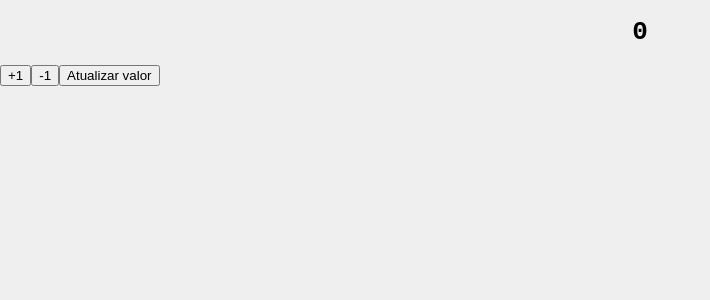
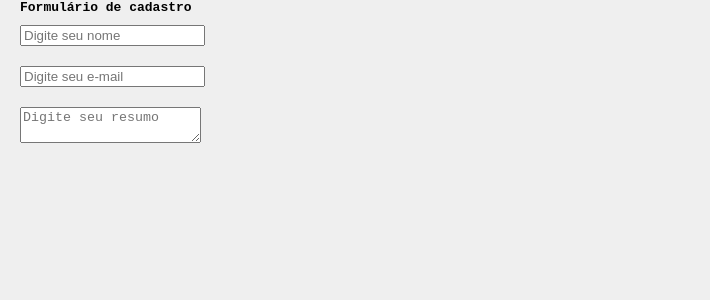
Before and after one commit to Brunafariia/AULAS-DE-REACT, a React (Create React App) app: page / in a window 1280 px wide. Shown: the top 300 px of the page, without its empty margins (0-710 px from the left). Built offline with nearby package versions, Linux system fonts and the light colour scheme.

Commit message:
aula 16.03

```diff
--- a/src/App.jsx
+++ b/src/App.jsx
@@ -6,8 +6,8 @@
 // import { ProductList } from "./components/ProductList/ProductList";
 // import { Quadrado } from "./components/Quadrado/Quadrado";
 
-import { Contador } from "./components/Contador/Contador";
-
+// import { Contador } from "./components/Contador/Contador";
+import { Cadastro } from "./components/Cadastro/Cadastro";
 
 export function App() {
     return (
@@ -21,9 +21,8 @@ export function App() {
             <ChecarNumero numero={4} /> */}
             {/* <ProductList /> */}
             {/* <Quadrado /> */}
-            <Contador />
-
-
+            {/* <Contador /> */}
+            <Cadastro />
         </>
     );
 }
--- /dev/null
+++ b/src/components/Cadastro/Cadastro.css
@@ -0,0 +1,3 @@
+strong, input, textarea {
+    margin: 10px 20px;
+}
--- /dev/null
+++ b/src/components/Cadastro/Cadastro.jsx
@@ -0,0 +1,56 @@
+import { useState } from "react";
+import "./Cadastro.css";
+import { frutas } from "../../data/frutas";
+
+export function Cadastro() {
+
+    const [nome, setNome] = useState(""); //funcao que cria um estado retorna em formato de array
+    const [email, setEmail] = useState("");
+    const [resumo, setResumo] = useState("");
+
+    //esta funcao e chamada a cadafazer que for digitado no campo nome
+    function obterNome(evento) {
+        // const input = evento.targer;
+        // const valor = input.value;
+        // SetNome(valor);
+        setNome (evento.target.value); // altera o valor do estado "nome"
+    }
+
+    function obterEmail(evento) {
+        // const input = evento.targer;
+        // const valor = input.value;
+        // SetNome(valor);
+        setEmail(evento.target.value);
+    }
+
+        //const input= evento.targer , const valor= input.value , e SetNome(valor); comentado é a mesma coisa que:
+        // -> setEmail(evento.target.value)
+
+        function obterResumo (evento) {
+            // const textarea = evento.target;
+            // const valor = textarea.value;
+            // setResumo (valor);
+            setResumo (evento.target.value);
+        }
+    // onChange ->
+    return (
+        <div>
+            <strong>Formulário de cadastro</strong>
+            <br />
+            <input type="text" placeholder="Digite seu nome" onChange={obterNome} />
+            <br />
+            <input type="text" placeholder="Digite seu e-mail" onChange={obterEmail} />
+            <br />
+            <textarea placeholder="Digite seu resumo" onChange={obterResumo}></textarea>
+            <br />
+            <strong>{nome}</strong>
+            <br />
+            <strong>{email}</strong>
+            <br />
+            <strong>{resumo}</strong>
+        </div>
+    );
+}
+
+// ------------------------------------Atividade 2:
+// No componente Cadastro, crie um novo campo e um no estado para digitação de um resumo, esse resumo deve ser uma descrição do usuário. A medida que o conteúdo for digitado, deve-se mudar o estado do resumo e ser mostrado na tela com as demais informações. Para isso utilize a tag <textarea>, juntamente com o evento onChange do React.
--- a/src/components/Contador/Contador.css
+++ b/src/components/Contador/Contador.css
@@ -0,0 +1,36 @@
+.contador {
+    width: 100%;
+    background: #fff;
+    display: flex;
+    justify-content: center;
+    align-items: center;
+    gap: 20px;
+    height: 100vh;
+    flex-direction: column;
+}
+
+.contador-container {
+    width: 100%;
+    display: flex;
+    justify-content: center;
+    align-items: center;
+    gap: 20px;
+    height: 100vh;
+}
+
+.contador-container button{
+    width: 100px;
+    background: #e99c0d;
+    gap: 20px;
+    padding: 20px;
+    border: none;
+    color: #fff;
+    font-weight: bold;
+    cursor: pointer;
+    transition: .3s;
+    border-radius: 8px;
+}
+
+.contador-container button:hover{
+    transform: scale(1.2);
+}
--- a/src/components/Contador/Contador.jsx
+++ b/src/components/Contador/Contador.jsx
@@ -1,35 +1,171 @@
+//---------------------------------- Atividade 1:
+// Faça uma melhoria do contador desenvolvido em aula. Crie novas opões de incrementação e decrementarão mudando o estado do contador. Crie as seguintes opções: +10, +100, *3, /2, -50, -5. Para isso utilize botões para cada novo recurso. Para acionar as funções, utilize o evento onClick do React.
+
+import React, { useState } from "react";
 import "./Contador.css";
 
-export function Contador () {
-
-    let numero = 0;
-    console.log(numero)
-
-    //incrementar
-    function inc () {
-        numero = numero+1;
-        console.log(numero)
-        setNumero()
-    }
-
-    //decrementar
-    function dec () {
-        numero = numero-1;
-        console.log(numero)
-        setNumero()
-    }
-
-    function setNumero() {
-        const displayNumero= document.getElementById("displayNumero");
-        displayNumero.innerHTML = numero;
-    }
+export function Contador() {
+    const [numero, setNumero] = useState(0);
 
     return (
-        <div>
+        <div className="contador">
             <h1 id="displayNumero">{numero}</h1>
-            <button onClick={inc}>+1</button>
-            <button onClick={dec}>-1</button>
-            <button onCanPlay={setNumero}>Atualizar valor</button>
+            <div className="contador-container">
+                <button onClick={() => {setNumero(numero + 1);}}> +1</button>
+                <button onClick={() => { setNumero(numero + 10);}}> +10</button>
+                <button onClick={() => { setNumero(numero + 100);}}> +100</button>
+                <button onClick={() => {setNumero(numero * 3);}}> x3</button>
+                <button onClick={() => {setNumero(numero / 2);}}> /2</button>
+                <button onClick={() => {setNumero(numero - 50);}}> -50</button>
+                <button onClick={() => {setNumero(numero - 5);}}> -5</button>
+                <button onClick={() => {setNumero(0);}}> Reset</button>
+            </div>
         </div>
     );
 }
+
+
+
+// -------------------------OUTRA OPCAO DE FAZER A ATIVIDADE 1 ABAIXO
+
+// import { useState } from "react"; // useState -> Uma função
+// import "./Contador.css";
+
+// export function Contador() {
+//     // destruct (desestruturação)
+//     const [numero, setNumero] = useState(0);
+
+//     // Incrementar
+//     function inc() {
+//         const novoNumero = numero + 1;
+//         setNumero(novoNumero);
+//     }
+
+//     // Decrementar
+//     function dec() {
+//         const novoNumero = numero - 1;
+//         setNumero(novoNumero);
+//     }
+
+//     function mais10() {
+//         const novoNumero = numero + 10;
+//         setNumero(novoNumero)
+//     }
+
+//     function mais100() {
+//         setNumero(numero + 100);
+//     }
+
+//     function vezes3() {
+//         setNumero(numero * 3);
+//     }
+
+//     function metade() {
+//         setNumero(numero / 2);
+//     }
+
+//     function menos50() {
+//         setNumero(numero - 50);
+//     }
+
+//     function menos5() {
+//         setNumero(numero - 5);
+//     }
+
+//     function zerar() {
+//         setNumero(0);
+//     }
+
+//     return (
+//         <div className="contador">
+//             <h1>{numero}</h1>
+
+//             <div>
+//                 <button onClick={inc}>+1</button>
+//                 <button onClick={dec}>-1</button>
+//                 <button onClick={mais10}>+10</button>
+//                 <button onClick={mais100}>+100</button>
+//                 <button onClick={vezes3}>*3</button>
+//                 <button onClick={metade}>/2</button>
+//                 <button onClick={menos50}>-50</button>
+//                 <button onClick={menos5}>-5</button>
+//                 <button onClick={zerar}>0</button>
+//             </div>
+//         </div>
+//     );
+// }
+    //----------------------------------------------------------------
+
+    // import { useState } from "react";
+
+    //useState é uma função que cria um estado
+    //Um estado é uma variável especial que sincroniza as mudanças da página
+    //indice 0 => estado
+    //indice 1 => função que muda o estado
+    // export function Contador() {
+    // const array = useState(0);
+    //     // let numero = array[0];
+    //     // let setNumero = array[1];
+
+    //     //destruct (desestruturacao)
+    //     const [numero, setNumero]  = useState(0);
+    //     function inc() {
+    //         const novoNumero = numero + 1;
+    //         setNumero(novoNumero);
+    //     }
+
+    //     function dec() {
+    //         const novoNumero = numero -1;
+    //         setNumero(novoNumero);
+    //     }
+
+    //     return (
+    //         <div>
+    //             <h1>{numero}</h1>
+    //             <button onClick={inc}>+1</button>
+    //             <button onClick={dec}>-1</button>
+    //         </div>
+    //     );
+    // }
+
+
+    // ------------------------------------------------------------
+    // import "./Contador.css";
+
+    // export function Contador () {
+
+    //     let numero = 0;
+    //     console.log(numero)
+
+    //     //incrementar
+    //     function inc () {
+    //         numero = numero+1;
+    //         console.log(numero)
+    //         setNumero()
+    //     }
+
+    //     //decrementar
+    //     function dec () {
+    //         numero = numero-1;
+    //         console.log(numero)
+    //         setNumero()
+    //     }
+
+    //     function setNumero() {
+    //         const displayNumero= document.getElementById("displayNumero");
+    //         displayNumero.innerHTML = numero;
+    //     }
+
+    //     return (
+    //         <div>
+    //             <h1 id="displayNumero">{numero}</h1>
+    //             <button onClick={inc}>+1</button>
+    //             <button onClick={dec}>-1</button>
+    //             <button onCanPlay={setNumero}>Atualizar valor</button>
+    //         </div>
+    //     );
+    // }
+
+    //----------------------------------------------------------------
+    // outra obs se fazer
+    // {/* <button onClick={() => {setNumero(numero + 1);}}>+1</button> */ }
```
Also changed, not shown: src/Data/frutas.js (added).
